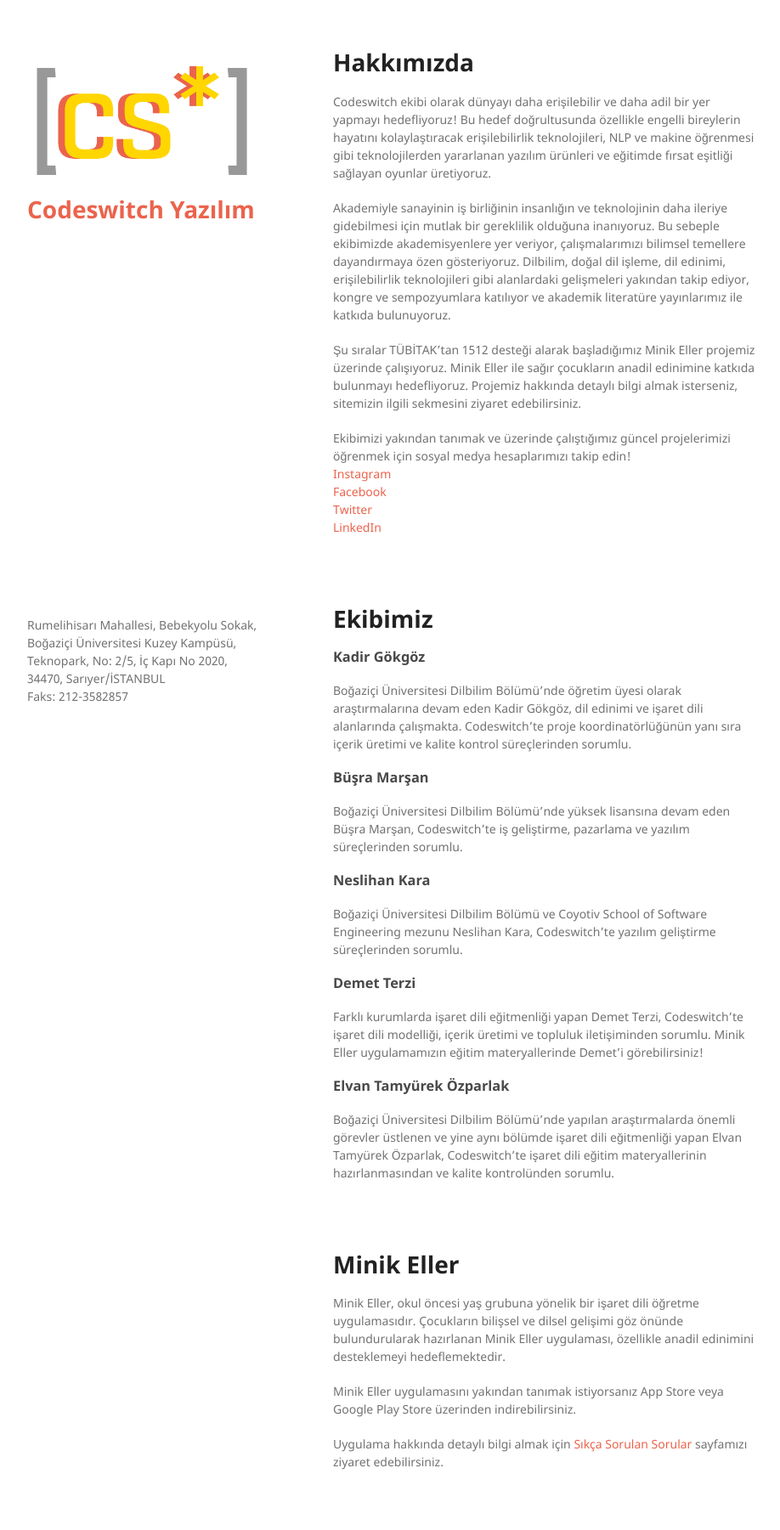
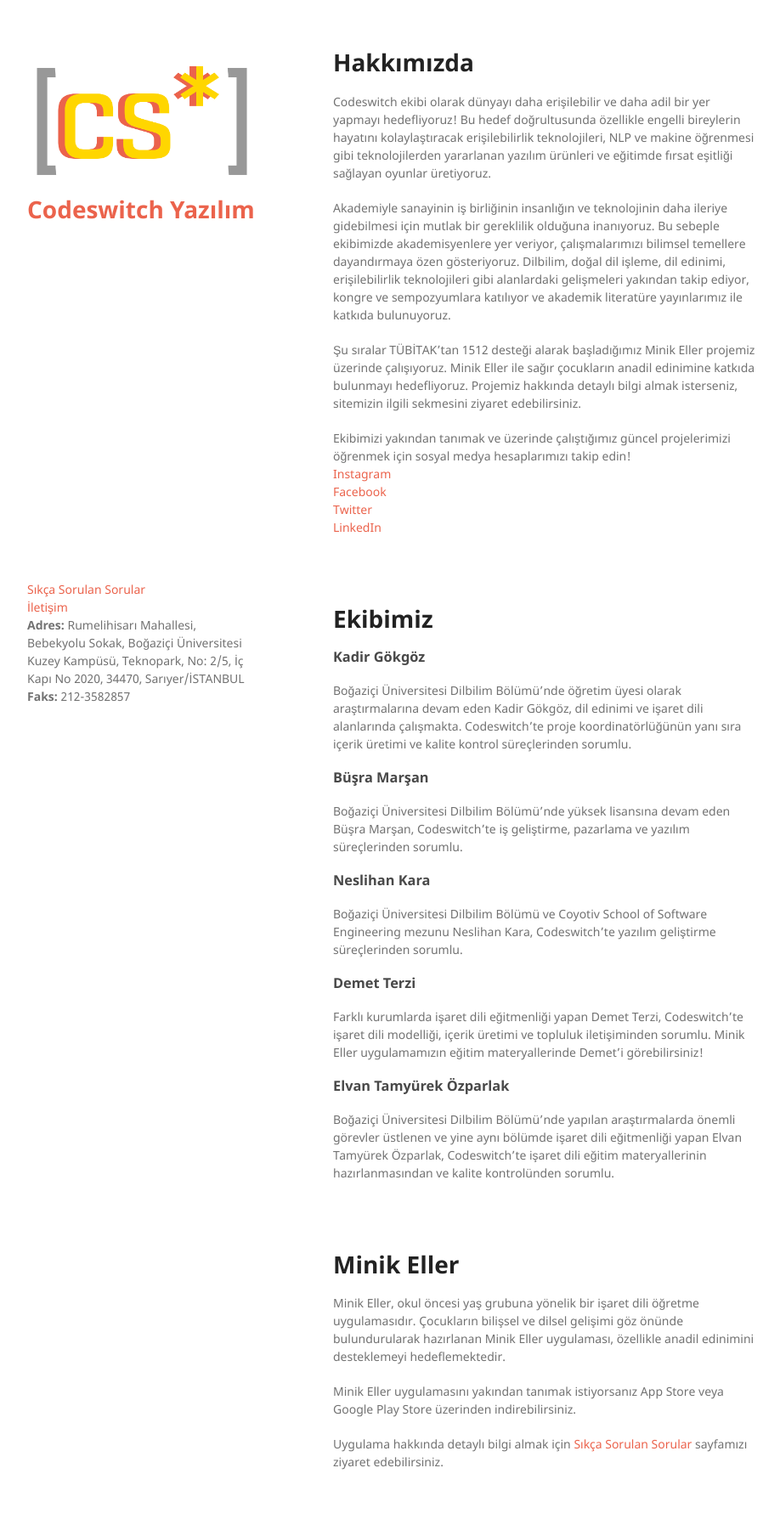
Before and after one commit to codeswitch-software/codeswitchsoftware.github.io, a Jekyll site: the page built from index.md, in a window 1280 px wide. Shown: the whole page at 85% size, without its empty margins (178-1096 px from the left). Built offline with Jekyll 4.4.1, drawn with Linux system fonts in a browser that asks for light colours; our own code applies the rules of GitHub Pages for plain Markdown files.

Commit message:
Update default.html

```diff
--- a/_layouts/default.html
+++ b/_layouts/default.html
@@ -1,5 +1,5 @@
 <!DOCTYPE html>
-<html lang="{{ site.lang | default: "en-US" }}">
+<html lang="{{ site.lang | default: "tr-TR" }}">
   <head>
     <meta charset="UTF-8">
     <meta http-equiv="X-UA-Compatible" content="IE=edge">
@@ -29,9 +29,11 @@
 
       </section>
       <footer>
-        <p>Rumelihisarı Mahallesi, Bebekyolu Sokak, Boğaziçi Üniversitesi Kuzey Kampüsü, Teknopark, No: 2/5, İç Kapı No 2020, 34470, Sarıyer/İSTANBUL
+        <a href="https://codeswitchsoftware.com/faq.html" target="_blank" rel="noopener noreferrer">Sıkça Sorulan Sorular </a> <br>
+        <a href= "mailto:info@codeswitchsoftware.com ? {subject} = {subject}" > İletişim </a>  <br>
+        <p> <b> Adres: </b> Rumelihisarı Mahallesi, Bebekyolu Sokak, Boğaziçi Üniversitesi Kuzey Kampüsü, Teknopark, No: 2/5, İç Kapı No 2020, 34470, Sarıyer/İSTANBUL
         <br>
-        Faks: 212-3582857
+        <b> Faks:</b> 212-3582857
         </p>
       </footer>
     </div>
```
